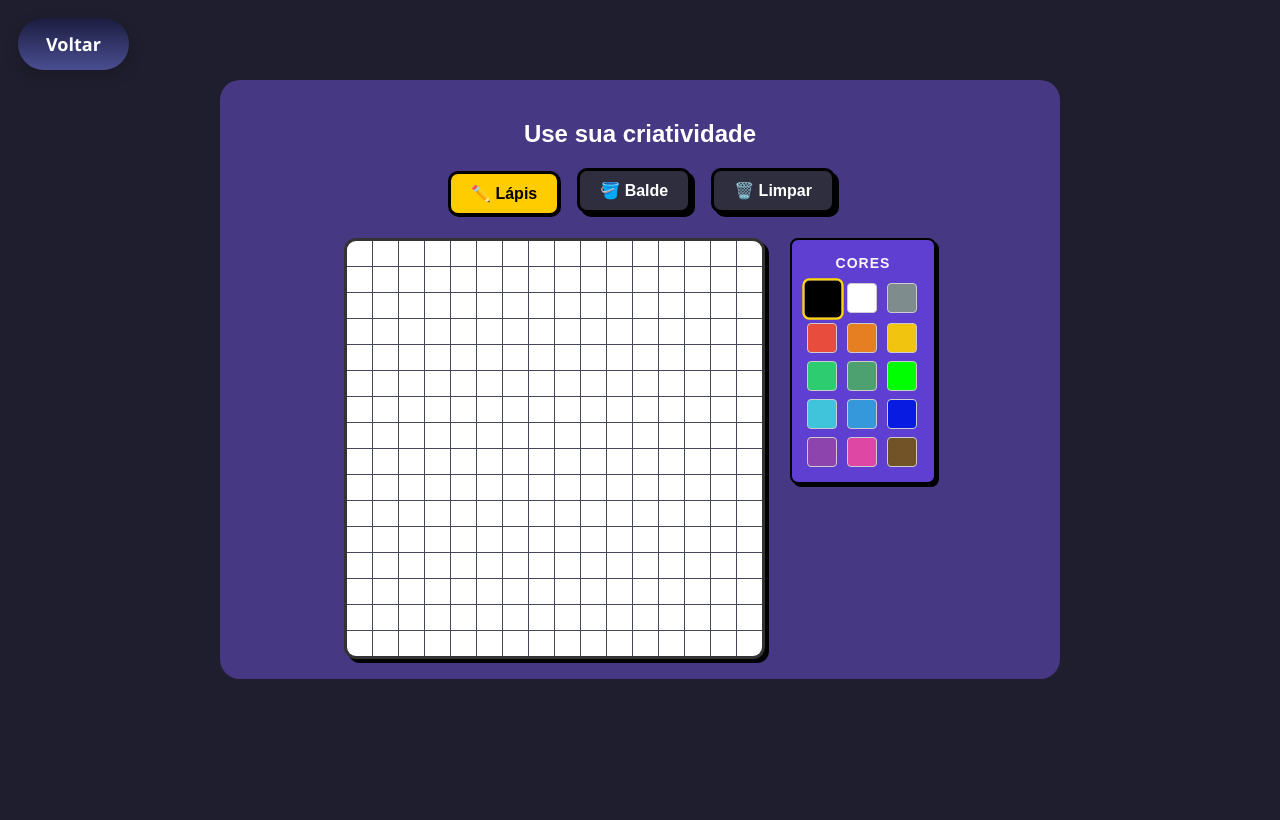
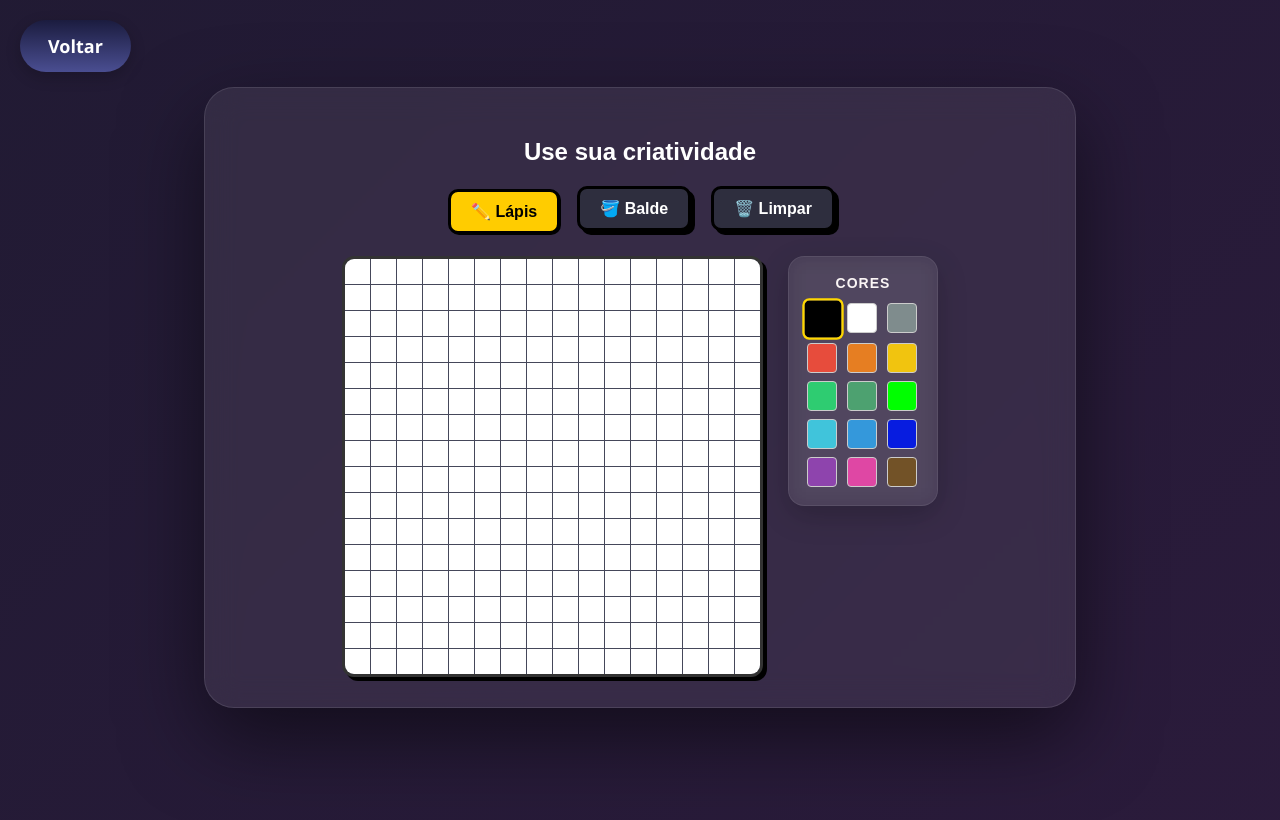
Before and after one commit to alan-santosBS/mini_paint_recursion, a Flask app: page /editor in a window 1280 px wide. Before the commit the page ends 679 px from the top, so only its background shows below. Run offline with Flask 3, Linux system fonts and the light colour scheme.

Commit message:
Padronização da interface e atualização do arquivo README.md
- Adiciona efeito glassmorphism (vidro) no container do editor
- Aplica fundo gradiente roxo com animacao na tela do editor
- Alinha botao "Voltar" à esquerda no topo da tela do editor
- Remove espacamento superior do editor-container
- Corrige lang para pt-br na tela de selecionar tamanho
- Remove mensagem de traducao do navegador
- Padroniza botões .beautiful-button como roxos em todas as telas
- Adiciona README.md com documentacao completa do projeto

```diff
--- a/static/style.css
+++ b/static/style.css
@@ -64,36 +66,72 @@ body.tela-selecao {
 
 
 
+/* ============================================
+   ESTILO GERAL DO CORPO E TOPBAR (TELA EDITOR)
+   ============================================ */
+
 body {
     font-family: Arial, sans-serif;
     text-align: center;
-    background-color: #1e1e2e;
+    background: linear-gradient(135deg, #1a1a2e, #2d1b3d, #4a2c6a);
+    background-size: 400% 400%;
+    animation: gradiente-roxo 8s ease infinite;
+    min-height: 100vh;
+    margin: 0;
+    padding: 10px 20px;  /* Antes era 20px em todos os lados, agora só 10px em cima/baixo */
 }
 
+/* Animação do fundo gradiente roxo */
+@keyframes gradiente-roxo {
+    0% { background-position: 0% 50%; }
+    50% { background-position: 100% 50%; }
+    100% { background-position: 0% 50%; }
+}
+
+/* --- Wrapper para alinhar topbar e container --- */
+.editor-wrapper {
+    max-width: 800px;
+    margin: 0 auto;
+    width: 100%;
+}
+
+/* Barra superior com o botão Voltar alinhado à esquerda */
 .topbar {
     display: flex;
-    justify-content: space-between;
+    justify-content: flex-start; /* Alinha o botão à esquerda */
     align-items: center;
-    padding: 10px 10px;
+    padding: 10px 0 10px 0;
     color: #fff;
+    width: 100%;
 }
 
 
 
-/* Container do Editor */
+/* ============================================
+   CONTAINER DO EDITOR - EFEITO VIDRO
+   ============================================ */
+
 .editor-container {
-    min-height: 50px; /* altura mínima */
-    max-height: 600px; /* altura máxima */
+    min-height: 50px;
+    max-height: 600px;
     max-width: 800px;
-    margin: 0 auto;
-    padding: 20px;
-    background-color: #473883;
-    border-radius: 20px;
+    margin: 5px auto 0 auto;  /* Antes era 0 auto, agora 5px em cima */
+    padding: 30px 35px;
+    background: rgba(255, 255, 255, 0.08);
+    backdrop-filter: blur(16px);
+    -webkit-backdrop-filter: blur(16px);
+    border-radius: 30px;
+    border: 1px solid rgba(255, 255, 255, 0.10);
+    box-shadow: 0 30px 80px rgba(0, 0, 0, 0.5);
 }
 
-.titulo-editor{
-    color:#ffffff
+.titulo-editor {
+    color: #ffffff;
 }
+
+/* ============================================
+   GRADE DE PIXELS (CANVAS)
+   ============================================ */
 
 .cor-opcao {
     width: 30px;
@@ -155,7 +188,7 @@ body {
     align-items: flex-start;
     gap: 25px;
     margin-top: 15px;
-    background-color: #473883;
+    /* Removido o fundo para ficar transparente e combinar com o efeito vidro */
 }
 
 /* Remove a margem automática centralizada do canvas para alinhar com a barra lateral */
@@ -165,13 +198,18 @@ body {
 
 
 
-/* Estilização da Aba Lateral de cores*/
+/* ============================================
+   SIDEBAR (PALETA DE CORES) - EFEITO VIDRO
+   ============================================ */
+
 .sidebar-paleta {
-    background-color: #5e3fd1;
-    border: 2px solid #000000;
-    border-radius: 8px;
-    padding: 15px;
-    box-shadow: 3px 3px 0px #000000;
+    background: rgba(255, 255, 255, 0.06);
+    backdrop-filter: blur(10px);
+    -webkit-backdrop-filter: blur(10px);
+    border: 1px solid rgba(255, 255, 255, 0.08);
+    border-radius: 16px;
+    padding: 18px;
+    box-shadow: 0 10px 30px rgba(0, 0, 0, 0.2);
 }
 
 .sidebar-paleta h3 {
```
Also changed, not shown: other parts of static/style.css (+50 -59 lines), templates/selecionar_tamanho.html (+4 -4 lines), README.md. Lines whose indentation alone changed are shown as unchanged.
